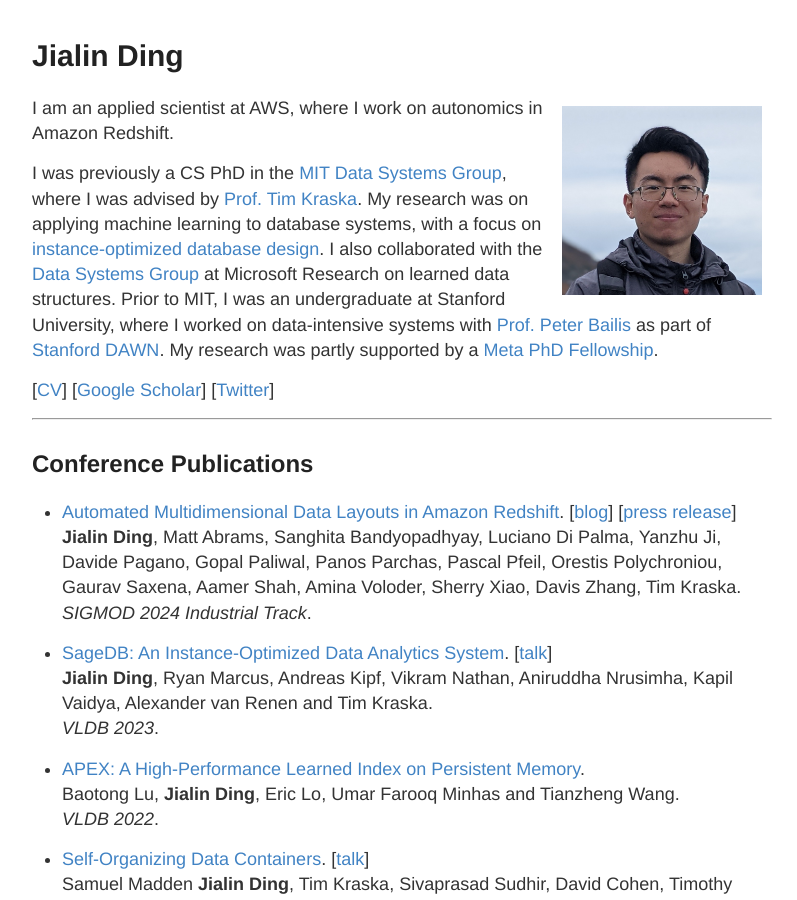
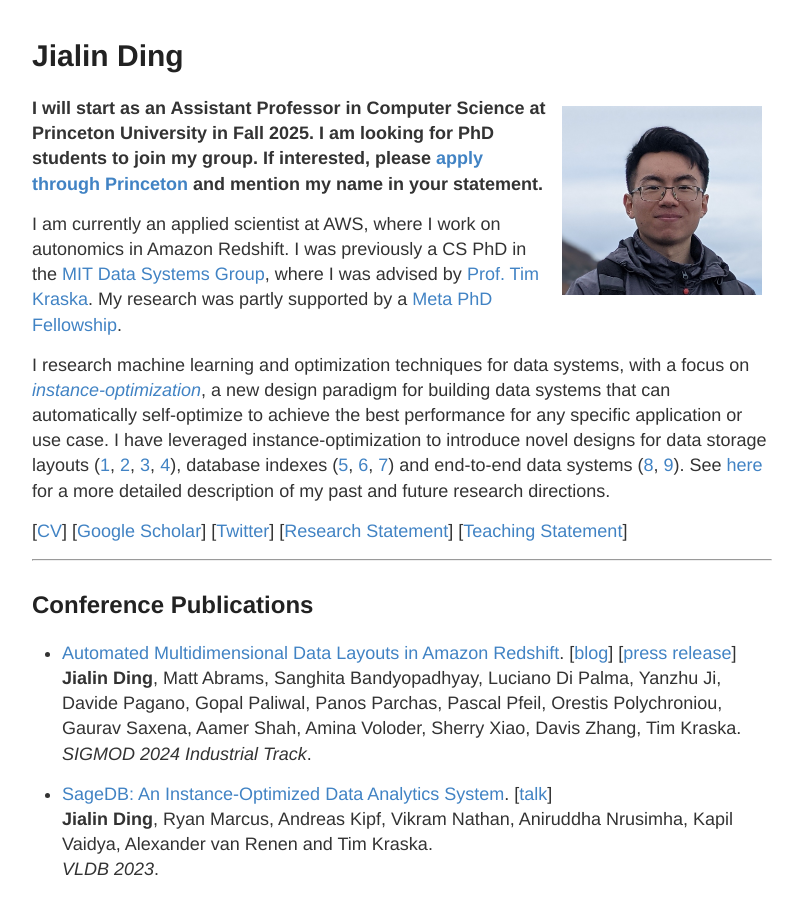
Before and after one commit to jialinding/jialinding.github.io, a Jekyll site: the page built from index.md, in a window 1280 px wide and 900 px high. Shown: the whole window, without its empty margins (238-1035 px from the left). Built offline with Jekyll 4.4.1, drawn with Linux system fonts in a browser that asks for light colours.

Commit message:
Update: Oct 2024

```diff
--- a/index.md
+++ b/index.md
@@ -1,20 +1,20 @@
 ---
 layout: default
 title: Jialin Ding
-description: I am an applied scientist at AWS, where I work on autonomics in Amazon Redshift. I was previously a CS PhD in the MIT Data Systems Group, where my research focused on applying machine learning to database systems.
+description: I am an applied scientist at AWS, where I work on autonomics in Amazon Redshift. I will start as an Assistant Professor in Computer Science at Princeton University in Fall 2025. I was previously a CS PhD in the MIT Data Systems Group, where my research focused on applying machine learning to database systems.
 ---
 
 # Jialin Ding
 <img src="/static/jialin.jpg" alt="Jialin" style="width: 200px; height: 189px; float: right; margin: 10px"/>
 <!-- ![Jialin](/static/jialin.jpg) -->
 
-I am an applied scientist at AWS, where I work on autonomics in Amazon Redshift.
+**I will start as an Assistant Professor in Computer Science at Princeton University in Fall 2025. I am looking for PhD students to join my group. If interested, please [apply through Princeton](https://graduate-apply.princeton.edu/apply/) and mention my name in your statement.**
 
-I was previously a CS PhD in the [MIT Data Systems Group](http://dsg.csail.mit.edu/), where I was advised by [Prof. Tim Kraska](http://people.csail.mit.edu/kraska/). My research was on applying machine learning to database systems, with a focus on [instance-optimized database design](https://dspace.mit.edu/handle/1721.1/147396).
-I also collaborated with the [Data Systems Group](https://www.microsoft.com/en-us/research/group/datasystems/) at Microsoft Research on learned data structures.
-Prior to MIT, I was an undergraduate at Stanford University, where I worked on data-intensive systems with [Prof. Peter Bailis](http://www.bailis.org) as part of [Stanford DAWN](http://dawn.cs.stanford.edu). My research was partly supported by a [Meta PhD Fellowship](https://research.fb.com/fellows/ding-jialin/).
+I am currently an applied scientist at AWS, where I work on autonomics in Amazon Redshift. I was previously a CS PhD in the [MIT Data Systems Group](http://dsg.csail.mit.edu/), where I was advised by [Prof. Tim Kraska](http://people.csail.mit.edu/kraska/). My research was partly supported by a [Meta PhD Fellowship](https://research.fb.com/fellows/ding-jialin/).
 
-[[CV](/cv.pdf)] [[Google Scholar](https://scholar.google.com/citations?user=uUiXiMIAAAAJ)] [[Twitter](https://twitter.com/jialin_ding)]
+I research machine learning and optimization techniques for data systems, with a focus on [_instance-optimization_](https://dspace.mit.edu/handle/1721.1/147396), a new design paradigm for building data systems that can automatically self-optimize to achieve the best performance for any specific application or use case. I have leveraged instance-optimization to introduce novel designs for data storage layouts ([1](https://arxiv.org/pdf/1912.01668.pdf), [2](https://arxiv.org/pdf/2006.13282.pdf), [3](https://www.microsoft.com/en-us/research/uploads/prod/2021/04/msr-mto-sigmod.pdf), [4](https://www.amazon.science/publications/automated-multidimensional-data-layouts-in-amazon-redshift)), database indexes ([5](https://arxiv.org/pdf/1905.08898.pdf), [6](https://arxiv.org/pdf/2105.00683.pdf), [7](https://arxiv.org/pdf/1910.04728.pdf)) and end-to-end data systems ([8](https://www.vldb.org/pvldb/vol15/p4062-ding.pdf), [9](http://cidrdb.org/cidr2022/papers/p44-madden.pdf)). See [here](/research_statement.pdf) for a more detailed description of my past and future research directions.
+
+[[CV](/cv.pdf)] [[Google Scholar](https://scholar.google.com/citations?user=uUiXiMIAAAAJ)] [[Twitter](https://twitter.com/jialin_ding)] [[Research Statement](/research_statement.pdf)] [[Teaching Statement](/teaching_statement.pdf)]
 
 ---
 
```
Also changed, not shown: 2 other files.
